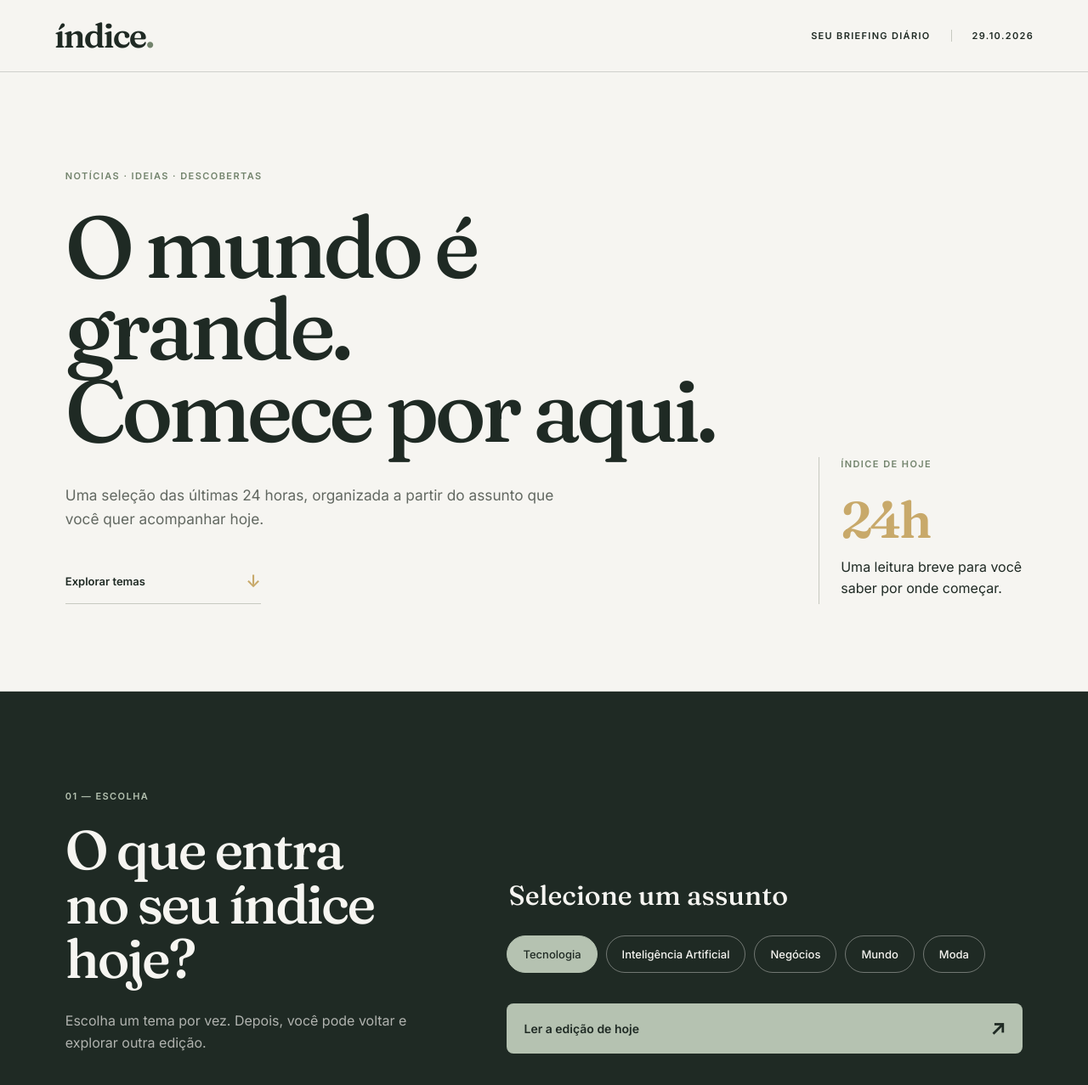
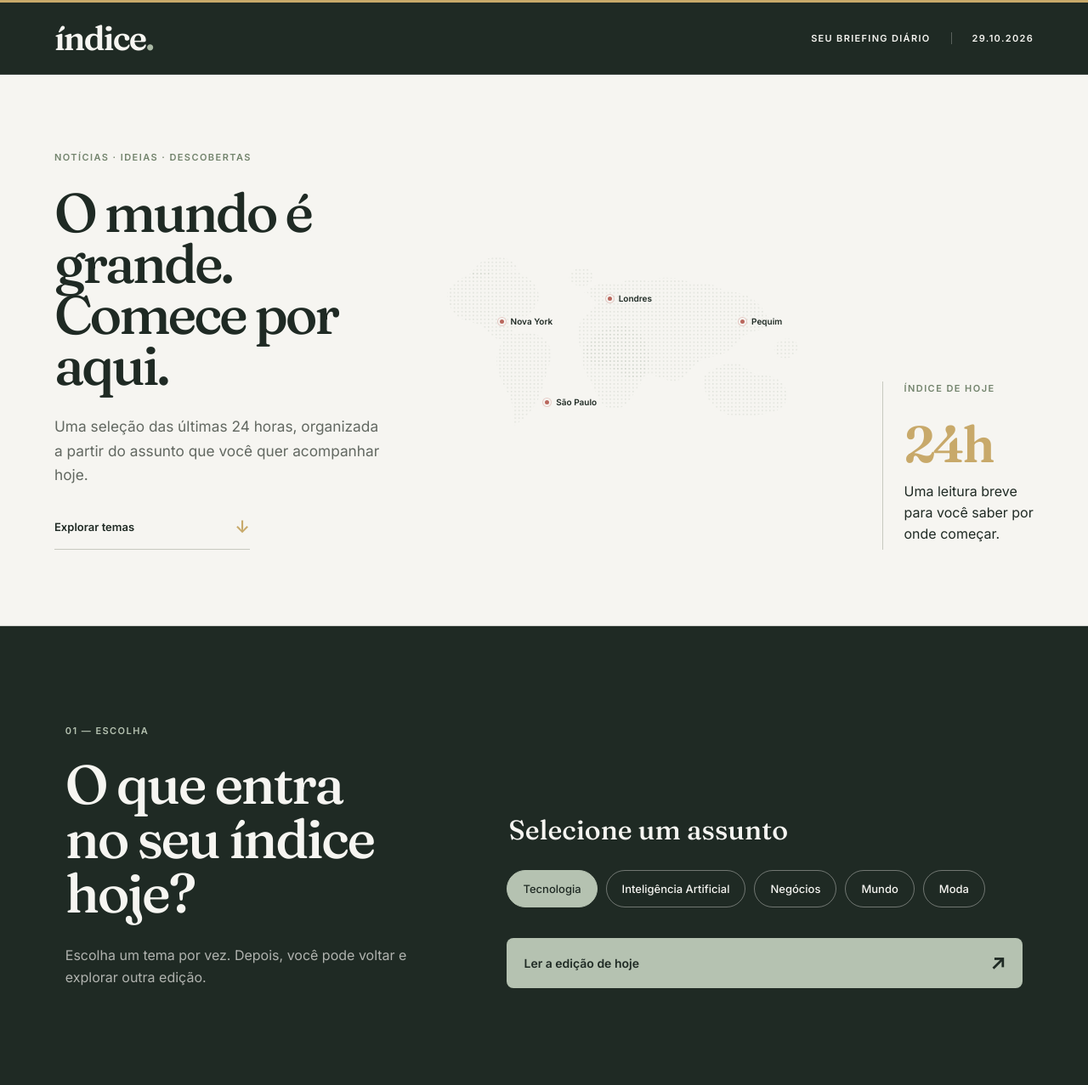
Before and after one commit to sabrinamaia-dev/contexto, a Flask app: page / in a window 1280 px wide. Shown: the top 1277 px of the page at 85% size. Run offline with Flask 3, Linux system fonts and the light colour scheme.

Commit message:
feat: adiciona mapa editorial a abertura

```diff
--- a/static/style.css
+++ b/static/style.css
@@ -42,8 +42,10 @@ input {
 
 .topo {
     align-items: center;
-    background: var(--superficie);
-    border-bottom: 1px solid var(--linha-escura);
+    background: var(--primaria);
+    border-bottom: 1px solid rgba(246, 245, 241, 0.12);
+    border-top: 3px solid var(--acento);
+    color: var(--superficie);
     display: flex;
     justify-content: space-between;
     padding: 22px clamp(24px, 5vw, 76px);
@@ -65,6 +67,10 @@ input {
     color: var(--secundaria);
 }
 
+.topo .marca span {
+    color: #a9b8a4;
+}
+
 .topo-meta {
     align-items: center;
     display: flex;
@@ -76,7 +82,7 @@ input {
 }
 
 .topo-meta time {
-    border-left: 1px solid var(--borda);
+    border-left: 1px solid rgba(246, 245, 241, 0.28);
     padding-left: 24px;
 }
 
@@ -86,10 +92,10 @@ input {
     border-bottom: 1px solid var(--linha-escura);
     color: var(--primaria);
     display: grid;
-    gap: clamp(64px, 9vw, 145px);
-    grid-template-columns: minmax(0, 1fr) minmax(180px, 240px);
-    min-height: 650px;
-    padding: clamp(86px, 9vw, 136px) clamp(24px, 6vw, 92px) clamp(76px, 8vw, 116px);
+    gap: clamp(28px, 4vw, 70px);
+    grid-template-columns: minmax(350px, 0.9fr) minmax(430px, 1.15fr) minmax(165px, 0.42fr);
+    min-height: 540px;
+    padding: clamp(60px, 7vw, 100px) clamp(24px, 5vw, 76px) clamp(58px, 7vw, 94px);
 }
 
 .hero-conteudo {
@@ -113,7 +119,7 @@ input {
 
 .hero h1 {
     font-family: var(--serifada);
-    font-size: clamp(58px, 8vw, 124px);
+    font-size: clamp(54px, 5vw, 78px);
     font-weight: 500;
     letter-spacing: -0.05em;
     line-height: 0.94;
@@ -125,8 +131,8 @@ input {
     color: var(--texto-suave);
     font-size: clamp(16px, 1.35vw, 19px);
     line-height: 1.65;
-    margin: 38px 0 0;
-    max-width: 600px;
+    margin: 28px 0 0;
+    max-width: 500px;
 }
 
 .hero-atalho {
@@ -136,7 +142,7 @@ input {
     font-size: 13px;
     font-weight: 600;
     justify-content: space-between;
-    margin-top: 46px;
+    margin-top: 34px;
     max-width: 230px;
     padding-bottom: 14px;
     text-decoration: none;
@@ -145,6 +151,59 @@ input {
 .hero-atalho span {
     color: var(--acento);
     font-size: 20px;
+}
+
+.mapa-mundo {
+    align-self: center;
+    min-width: 0;
+    position: relative;
+}
+
+.mapa-mundo > img {
+    display: block;
+    opacity: 0.76;
+    width: 100%;
+}
+
+.cidade {
+    align-items: center;
+    color: var(--primaria);
+    display: flex;
+    font-size: 10px;
+    font-weight: 600;
+    gap: 6px;
+    line-height: 1;
+    position: absolute;
+    white-space: nowrap;
+}
+
+.cidade i {
+    background: #b9675d;
+    border: 2px solid var(--superficie);
+    border-radius: 50%;
+    box-shadow: 0 0 0 1px rgba(185, 103, 93, 0.28);
+    height: 9px;
+    width: 9px;
+}
+
+.cidade-nova-york {
+    left: 18%;
+    top: 34%;
+}
+
+.cidade-londres {
+    left: 44%;
+    top: 23%;
+}
+
+.cidade-pequim {
+    left: 76%;
+    top: 34%;
+}
+
+.cidade-sao-paulo {
+    left: 29%;
+    top: 73%;
 }
 
 .nota-editorial {
--- a/templates/index.html
+++ b/templates/index.html
@@ -38,6 +38,19 @@
                 <a class="hero-atalho" href="#escolha">
                     Explorar temas <span aria-hidden="true">↓</span>
                 </a>
+            </div>
+
+            <div
+                class="mapa-mundo"
+                role="img"
+                aria-label="Mapa-múndi com marcadores em São Paulo, Nova York, Londres e Pequim"
+            >
+                <img src="{{ url_for('static', filename='mapa-mundo.svg') }}" alt="">
+
+                <span class="cidade cidade-nova-york"><i></i>Nova York</span>
+                <span class="cidade cidade-londres"><i></i>Londres</span>
+                <span class="cidade cidade-pequim"><i></i>Pequim</span>
+                <span class="cidade cidade-sao-paulo"><i></i>São Paulo</span>
             </div>
 
             <aside class="nota-editorial" aria-label="Sobre a edição">
```
Also changed, not shown: other parts of static/style.css (+30 -8 lines), static/mapa-mundo.svg (added).
